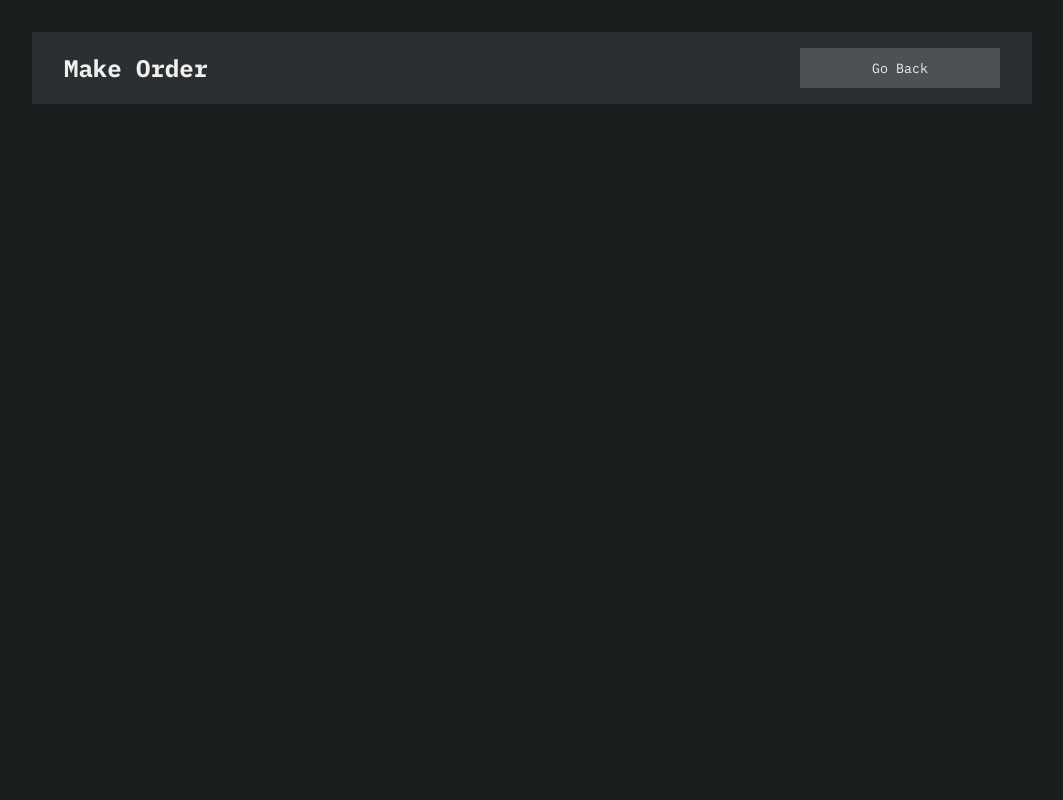
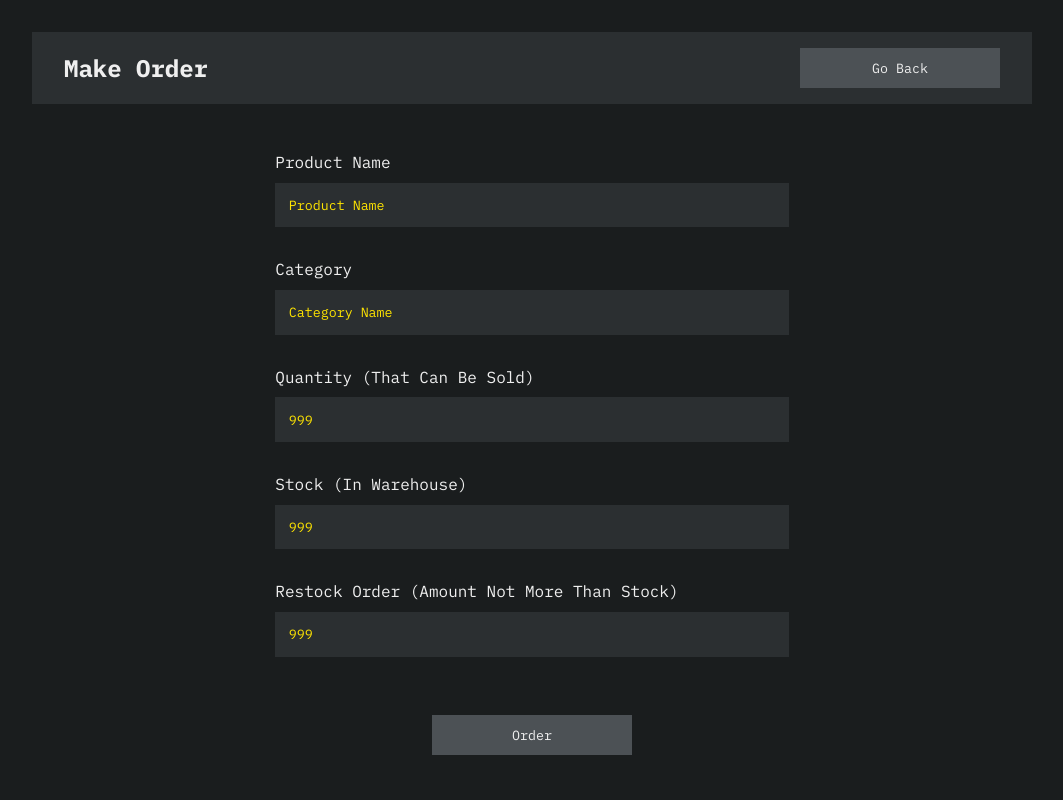
Before and after one commit to AmethystFoyle/Prestasi, a PHP site: page /make_order_agent.php in a window 1280 px wide. Shown: the whole page, without its empty margins (108-1171 px from the left). Run offline with PHP 8.4, Linux system fonts and the light colour scheme; style sheets or scripts are compiled from the project's sources.

Commit message:
Finished designing Make Order page. Functionality not yet

```diff
--- /dev/null
+++ b/CSS/make_order_content.css
@@ -0,0 +1,29 @@
+#make-order-content-form {
+  margin-top: 3em;
+  margin-left: auto;
+  margin-right: auto;
+}
+#make-order-content-form .make-order-content {
+  display: flex;
+  flex-direction: column;
+}
+#make-order-content-form .make-order-content #make-order-order-btn {
+  margin-top: 2em;
+  margin-left: auto;
+  margin-right: auto;
+}
+#make-order-content-form .make-order-content .make-order-content-items {
+  display: flex;
+  flex-direction: column;
+  margin-bottom: 2em;
+}
+#make-order-content-form .make-order-content .make-order-content-items input {
+  width: 500px;
+  margin-top: 0.8em;
+  border: none;
+  background-color: #2B2F31;
+  padding: 1em 0em 1em 1em;
+  box-shadow: none;
+  font-family: "IBM Plex Mono", monospace;
+  color: #FFE500;
+}/*# sourceMappingURL=make_order_content.css.map */
--- a/CSS/product_details_content.css
+++ b/CSS/product_details_content.css
@@ -42,5 +42,6 @@
   transition: 0.2s;
 }
 .menu-content #product-details-items-buttons-make-order button:hover {
+  cursor: pointer;
   opacity: 0.6;
 }/*# sourceMappingURL=product_details_content.css.map */
--- a/CSS/ui.css
+++ b/CSS/ui.css
@@ -19,6 +19,11 @@
   width: 15em;
   height: 3em;
   position: relative;
+  transition: 0.2s;
+}
+.btn-single:hover {
+  cursor: pointer;
+  opacity: 0.8;
 }
 .btn-single label {
   position: absolute;
@@ -36,6 +41,11 @@
   border: none;
   width: 25em;
   height: 6em;
+  transition: 0.2s;
+}
+.btn-single-big:hover {
+  cursor: pointer;
+  opacity: 0.8;
 }
 
 .btn-multiple {
@@ -46,6 +56,11 @@
   border: none;
   width: 15em;
   height: 3em;
+  transition: 0.2s;
+}
+.btn-multiple:hover {
+  cursor: pointer;
+  opacity: 0.8;
 }
 
 .btn-single-clicked {
--- a/HTML/Dashboard/ProductDetails/MakeOrder/make_order_content.php
+++ b/HTML/Dashboard/ProductDetails/MakeOrder/make_order_content.php
@@ -1,3 +1,31 @@
 <div class = "menu-content">
+    <form action = "index.php" method = "POST" id = "make-order-content-form">
+        <div class = "make-order-content">
+            <div class = "make-order-content-items" id = "make-order-product-name">
+                <label for = "make-order-product-name-label">Product Name</label>
+                <input type = "text" id = "make-order-product-name-textbox" name = "make-order-product-name-textbox" value="Product Name" readonly>
+            </div>
+            <div class = "make-order-content-items" id = "make-order-category">
+                <label for = "make-order-category-label">Category</label>
+                <input type = "text" id = "make-order-category-textbox" name = "make-order-category-textbox" value="Category Name" readonly>
+            </div>
 
+            <div class = "make-order-content-items" id = "make-order-quantity">
+                <label for = "make-order-quantity-label">Quantity (That Can Be Sold)</label>
+                <input type = "number" id = "make-order-quantity-textbox" name = "make-order-quantity-textbox" value="999" readonly>
+            </div>
+
+            <div class = "make-order-content-items" id = "make-order-stock">
+                <label for = "make-order-stock-label">Stock (In Warehouse)</label>
+                <input type = "number" id = "make-order-stock-textbox" name = "make-order-stock-textbox" value="999" readonly>
+            </div>
+
+            <div class = "make-order-content-items" id = "make-order-restock">
+                <label for = "make-order-restock-label">Restock Order (Amount Not More Than Stock)</label>
+                <input type = "number" id = "make-order-restock-textbox" name = "make-order-restock-textbox" value="999">
+            </div>
+
+            <input class = "btn-single" id = "make-order-order-btn" type = "submit" value = "Order">
+        </div>
+    </form>
 </div>
--- a/HTML/Dashboard/ProductDetails/product_details_content.php
+++ b/HTML/Dashboard/ProductDetails/product_details_content.php
@@ -37,11 +37,6 @@
         <p class = "menu-content-cost-items">RM92.30</p> <!-- LATER LOOP HERE. ITEM BANYAK MN LOOP BYK TU -->
     </div>
 
-    <div class = "menu-content-items" id = "product-details-menu-content-items-weight">
-        <p id = "menu-content-weight-title"><b>Weight</b></p>
-        <p class = "menu-content-weight-items">1.84KG</p> <!-- LATER LOOP HERE. ITEM BANYAK MN LOOP BYK TU -->
-    </div>
-
     <div class = "menu-content-items" id = "product-details-menu-content-items-quantity">
         <p id = "menu-content-quantity-title"><b>Quantity</b></p>
         <p class = "menu-content-quantity-items">2</p> <!-- LATER LOOP HERE. ITEM BANYAK MN LOOP BYK TU -->
--- /dev/null
+++ b/SCSS/Dashboard/ProductDetails/MakeOrder/make_order_content.scss
@@ -0,0 +1,39 @@
+@import "../../../Global/variables";
+
+#make-order-content-form {
+    margin-top: 3em;
+    margin-left: auto;
+    margin-right: auto;
+
+    .make-order-content {
+        display: flex;
+        flex-direction: column;
+
+        #make-order-order-btn {
+            margin-top: 2em;
+            margin-left: auto;
+            margin-right: auto;
+        }
+
+        .make-order-content-items {
+            display: flex;
+            flex-direction: column;
+
+            margin-bottom: 2em;
+
+            input {
+                width: 500px;
+                margin-top: 0.8em;
+
+                border: none;
+                background-color: $textbox-bg-color;
+
+                padding: 1em 0em 1em 1em;
+                box-shadow: none;
+
+                font-family: 'IBM Plex Mono', monospace;
+                color: $ui-highlighted;
+            }
+        }
+    }
+}
--- a/SCSS/Dashboard/ProductDetails/product_details_content.scss
+++ b/SCSS/Dashboard/ProductDetails/product_details_content.scss
@@ -57,6 +57,7 @@
             transition: 0.2s;
 
             &:hover {
+                cursor: pointer;
                 opacity: 0.6;
             }
         }
--- a/SCSS/Global/ui.scss
+++ b/SCSS/Global/ui.scss
@@ -24,6 +24,12 @@
     height: $btn-reg-height;
 
     position: relative;
+    transition: 0.2s;
+
+    &:hover {
+        cursor: pointer;
+        opacity: 0.8;
+    }
 
     label {
         position: absolute;
@@ -44,6 +50,12 @@
 
     width: $btn-big-width;
     height: $btn-big-height;
+    transition: 0.2s;
+
+    &:hover {
+        cursor: pointer;
+        opacity: 0.8;
+    }
 }
 
 .btn-multiple { // Multiple buttons' styling
@@ -56,6 +68,12 @@
 
     width: $btn-reg-width;
     height: $btn-reg-height;
+    transition: 0.2s;
+
+    &:hover {
+        cursor: pointer;
+        opacity: 0.8;
+    }
 }
 
 .btn-single-clicked { // For single button after clicked
--- a/make_order_agent.php
+++ b/make_order_agent.php
@@ -14,10 +14,12 @@
     <link rel="stylesheet" href="CSS/ui.css">
 
     <link rel="stylesheet" href="CSS/main_container.css">
+    <link rel="stylesheet" href="CSS/make_order_content.css">
 </head>
 <body>
     <div class = "main-container">
         <?php include 'HTML/Dashboard/ProductDetails/MakeOrder/make_order_header.php'; ?>
+        <?php include 'HTML/Dashboard/ProductDetails/MakeOrder/make_order_content.php'; ?>
     </div>
 
     <!-- JAVASCRIPT ALL BELOW -->
```
Also changed, not shown: 3 other files.
